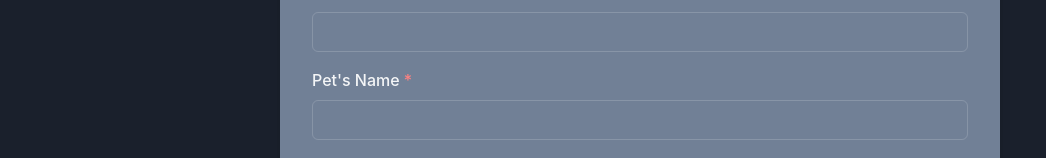
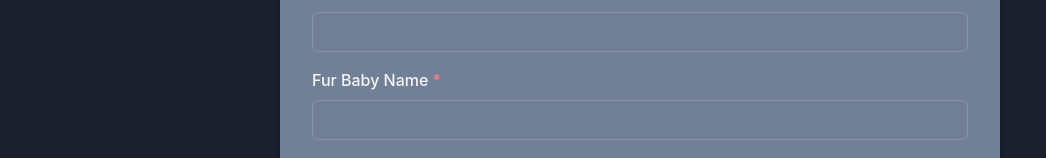
Before and after one commit to laurendoesntlikeusernames/puppies, a Next.js app: page /Started in a window 1280 px wide. Shown: the part 416-574 px from the top of the page, without its empty margins (0-1046 px from the left). Built offline with nearby package versions, Linux system fonts and the light colour scheme.

Commit message:
link up formik to the form

```diff
--- a/components/ClientForm.jsx
+++ b/components/ClientForm.jsx
@@ -83,7 +83,7 @@ const ClientForm = () => {
                 <FormControl id="petName" isRequired
                   onChange={formik.handleChange}
                   value={formik.values.lastName}>
-                  <FormLabel>Pet's Name</FormLabel>
+                  <FormLabel>Fur Baby Name</FormLabel>
                   <Input type="text" />
                 </FormControl>
               </Box>
```
